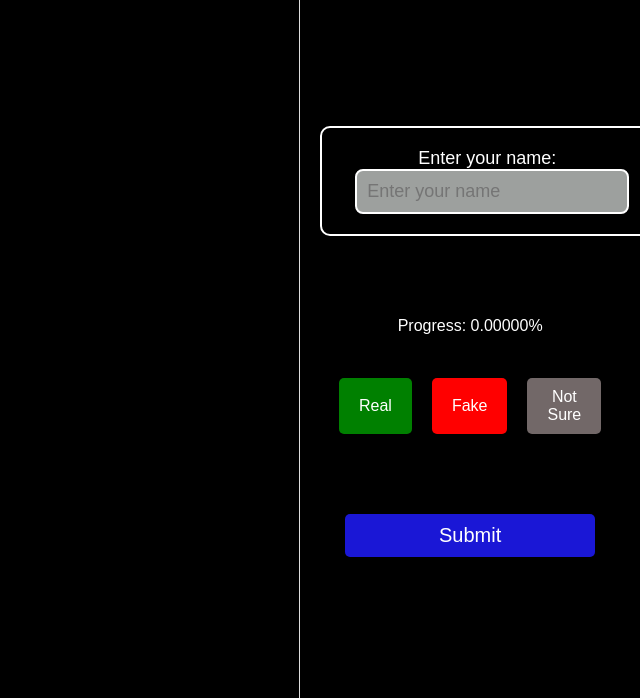
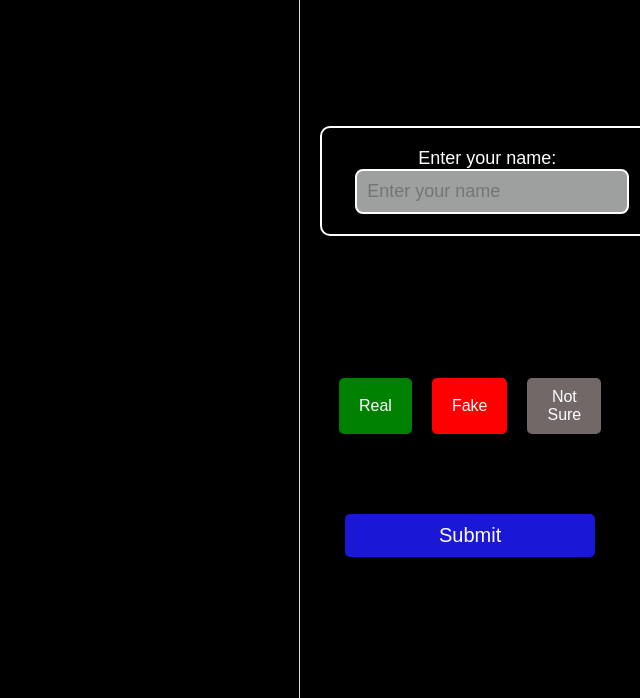
Before and after one commit to developerlmp/PanoDiff, a Flask app: page / in a window 1280 px wide. Shown: the part 121-819 px from the top of the page, without its empty margins (640-1280 px from the left). Run offline with Flask 3, Linux system fonts and the light colour scheme; data that the repository does not hold is empty.

Commit message:
Update index.html

```diff
--- a/quiz/quiz_fullres_mix/templates/index.html
+++ b/quiz/quiz_fullres_mix/templates/index.html
@@ -315,7 +315,7 @@
                 <span id="timer">00:10</span>
             </div>
 
-            <div id="progress-percentage" style="color: #ffffff;">Progress: 0.00000%</div>
+            <div id="progress-percentage" style="color: #000000;">Progress: 0.00000%</div>
             <div id="10s-complete" style="color: #ffeb38;"></div>
             <div id="every25image-minibreak" style="color: #ffeb38;"></div>
             <!-- <div id="break-reminder" style="display: none; margin-top: 10px; color: rgb(252, 208, 13);">
```
Also changed, not shown: other parts of quiz/quiz_fullres_mix/templates/index.html (+1 -1 lines).
